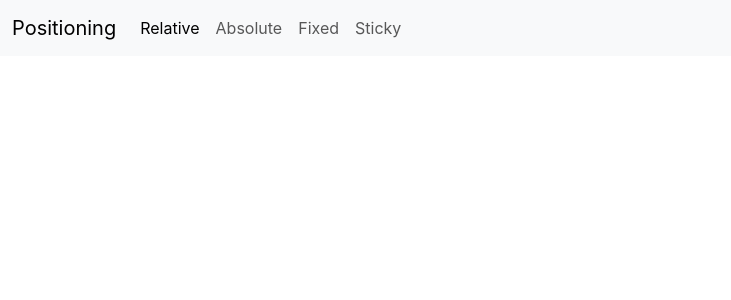
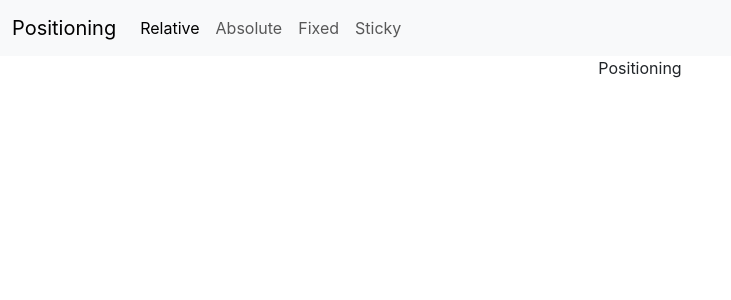
Before and after one commit to leonsuaren/position-property, a React (Create React App) app: page /positioning in a window 1280 px wide. Shown: the top 300 px of the page, without its empty margins (0-731 px from the left). Built offline with nearby package versions, Linux system fonts and the light colour scheme.

Commit message:
working on positioning introduction

```diff
--- a/src/App.js
+++ b/src/App.js
@@ -3,6 +3,7 @@ import './App.css';
 
 import { Navbar } from './components/navbar';
 import { Sticky } from './views/sticky';
+import { Positioning } from './views/positioning';
 
 function App() {
   return (
@@ -11,6 +12,7 @@ function App() {
       <Navbar />
         <Routes>
           <Route path='/sticky' element={<Sticky />} />
+          <Route path='/positioning' element={<Positioning />} />
         </Routes>
       </Router>
     </div>
--- a/src/components/navbar/Navbar.jsx
+++ b/src/components/navbar/Navbar.jsx
@@ -5,7 +5,7 @@ export const Navbar = () => {
   return (
     <nav className="navbar navbar-expand-lg bg-body-tertiary">
       <div className="container-fluid">
-        <a className="navbar-brand" href="#">Positioning</a>
+        <Link className="navbar-brand" to='/positioning'>Positioning</Link>
         <button className="navbar-toggler" type="button" data-bs-toggle="collapse" data-bs-target="#navbarNav" aria-controls="navbarNav" aria-expanded="false" aria-label="Toggle navigation">
           <span className="navbar-toggler-icon"></span>
         </button>
--- /dev/null
+++ b/src/views/positioning/Positioning.jsx
@@ -0,0 +1,8 @@
+import React from 'react';
+import './styles.css';
+
+export const Positioning = () => {
+  return(
+    <div>Positioning</div>
+  )
+}
--- /dev/null
+++ b/src/views/positioning/index.js
@@ -0,0 +1 @@
+export { Positioning } from './Positioning';
--- a/src/views/sticky/Sticky.jsx
+++ b/src/views/sticky/Sticky.jsx
@@ -21,7 +21,7 @@ import './styles.css';
 export const Sticky = () => {
   return (
     <div className='main-contaniner'>
-      <h1 className='frase-style'>H</h1>
+      <h1 className='frase-style h-position'>H</h1>
       <h1 className='frase-style'>E</h1>
       <h1 className='frase-style'>L</h1>
       <h1 className='frase-style'>L</h1>
--- a/src/views/sticky/styles.css
+++ b/src/views/sticky/styles.css
@@ -1,10 +1,15 @@
 .main-contaniner {
   display: flex;
   align-items: center;
-  height: 100vh;
+  height: 5000px;
   width: 5000px;
 }
 
 .frase-style {
   font-size: 15rem;
 }
+
+.h-position {
+  position: sticky;
+  top: 200px;
+}
```
Also changed, not shown: src/views/positioning/styles.css (added).
